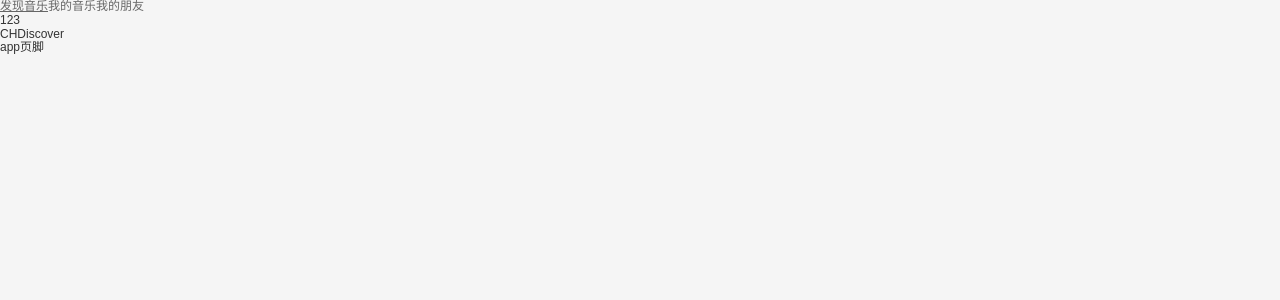
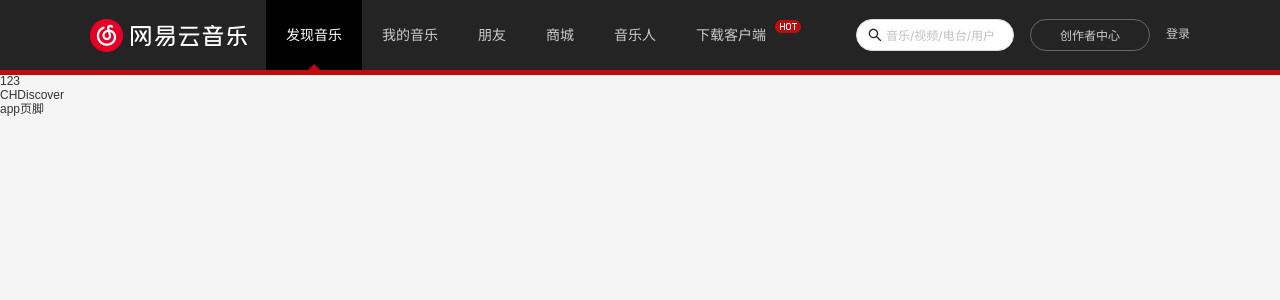
Before and after one commit to 1259364843/music-react1, a React (Create React App) app: page /#/discover in a window 1280 px wide. Shown: the top 300 px of the page. Built offline with nearby package versions, Linux system fonts and the light colour scheme.

Commit message:
app-header完成

```diff
--- a/package.json
+++ b/package.json
@@ -3,6 +3,7 @@
   "version": "0.1.0",
   "private": true,
   "dependencies": {
+    "@ant-design/icons": "^5.0.1",
     "@craco/craco": "^7.0.0",
     "@testing-library/jest-dom": "^5.16.5",
     "@testing-library/react": "^13.4.0",
@@ -13,6 +14,7 @@
     "react-dom": "^18.2.0",
     "react-router-dom": "^6.8.1",
     "react-scripts": "5.0.1",
+    "styled-components": "^5.3.6",
     "web-vitals": "^2.1.4"
   },
   "scripts": {
--- /dev/null
+++ b/src/common/local-data.js
@@ -0,0 +1,93 @@
+// 头部链接
+export const headerLinks = [
+  {
+    title: "发现音乐",
+    link: "/discover"
+  },
+  {
+    title: "我的音乐",
+    link: "/mine"
+  },
+  {
+    title: "朋友",
+    link: "/friend"
+  },
+  {
+    title: "商城",
+    link: "https://music.163.com/store/product"
+  },
+  {
+    title: "音乐人",
+    link: "https://music.163.com/nmusician/web/index#/"
+  },
+  {
+    title: "下载客户端",
+    link: "https://music.163.com/#/download"
+  }
+]
+
+export const footerLinks = [
+  {
+    title: "服务条款",
+    link: "https://st.music.163.com/official-terms/service"
+  },
+  {
+    title: "隐私政策",
+    link: "https://st.music.163.com/official-terms/privacy"
+  },
+  {
+    title: "儿童隐私政策",
+    link: "https://st.music.163.com/official-terms/children"
+  },
+  {
+    title: "版权投诉指引",
+    link: "https://music.163.com/st/staticdeal/complaints.html"
+  },
+  {
+    title: "意见反馈",
+    link: "#"
+  }
+]
+
+export const footerImages = [
+  {
+    link: "https://music.163.com/st/userbasic#/auth"
+  },
+  {
+    link: "https://music.163.com/recruit"
+  },
+  {
+    link: "https://music.163.com/web/reward"
+  },
+  {
+    link: "https://music.163.com/uservideo#/plan"
+  }
+]
+
+// discover中的数据
+export const dicoverMenu = [
+  {
+    title: "推荐",
+    link: "/discover/recommend"
+  },
+  {
+    title: "排行榜",
+    link: "/discover/ranking"
+  },
+  {
+    title: "歌单",
+    link: "/discover/songs"
+  },
+  {
+    title: "主播电台",
+    link: "/discover/djradio"
+  },
+  {
+    title: "歌手",
+    link: "/discover/artist"
+  },
+  {
+    title: "新碟上架",
+    link: "/discover/album"
+  },
+]
--- a/src/components/app-header/index.jsx
+++ b/src/components/app-header/index.jsx
@@ -1,13 +1,57 @@
 import React, { memo } from 'react'
 import { NavLink } from "react-router-dom";
 
+import { headerLinks } from '@/common/local-data.js';
+
+// 样式组件
+import { HeaderWrapper, HeaderLeft, HeaderRight } from './style'
+// antd组件
+import { Input } from 'antd'
+// 搜索图标
+import { SearchOutlined } from '@ant-design/icons'
 // 头部组件
 export default memo(function CHAppHeader() {
+  // 判断是路由跳转还是普通超链接
+  const showSelectItem = (item, index) => {
+    if (index < 3) {
+      return(
+        <NavLink to={item.link}>{item.title}
+        <i className="sprite_01 icon"></i>
+        </NavLink>
+      )
+    } else {
+      return(
+        <a href={item.link}>{item.title}</a>
+      )
+    }
+  }
   return (
-    <div>
-      <NavLink to={'/'}>发现音乐</NavLink>
-      <NavLink to={'/mine'}>我的音乐</NavLink>
-      <NavLink to={'/friend'}>我的朋友</NavLink>
-    </div>
+    <HeaderWrapper>
+      <div className='content wrap-v1'>
+        <HeaderLeft>
+          {/*1.logo*/}
+          <a href='#/' className='logo sprite_01'> </a>
+          {/*2.头部链接*/}
+          <div className="select-list">
+            {
+              headerLinks.map((item, index) => {
+                return(
+                  <div key={item.title}  className="select-item">
+                    {showSelectItem(item, index)}
+                  </div>
+                )
+              })
+            }
+          </div>
+        </HeaderLeft>
+        <HeaderRight>
+            {/*搜索框*/}
+            <Input className='search' placeholder='音乐/视频/电台/用户' prefix={<SearchOutlined />}/>
+            <div className="center">创作者中心</div>
+            <div>登录</div>
+        </HeaderRight>
+      </div>
+      <div className='divider'></div>
+    </HeaderWrapper>
   )
 })
--- /dev/null
+++ b/src/components/app-header/style.js
@@ -0,0 +1,108 @@
+import styled from 'styled-components'
+
+export const HeaderWrapper = styled.div`
+  height: 75px;
+  font-size: 14px;
+  color: #fff;
+  background-color: #242424;
+
+  .content {
+    height: 70px;
+    /* background-color: gray; */
+    display: flex;
+    justify-content: space-between;
+  }
+
+  .divider {
+    height: 5px;
+    background-color: #C20C0C;
+  }
+`
+
+export const HeaderLeft = styled.div`
+  display: flex;
+
+  .logo {
+    display: block;
+    width: 176px;
+    height: 69px;
+    background-position: 0 0;
+    text-indent: -9999px;
+  }
+
+  .select-list {
+    display: flex;
+    line-height: 70px;
+
+    .select-item {
+      /* 相对定位 */
+      position: relative;
+      a {
+        display: block;
+        padding: 0 20px;
+        color: #ccc;
+      }
+
+      :last-of-type a {
+        position: relative;
+        /* 伪元素 */
+        ::after {
+          position: absolute;
+          content: "";
+          width: 28px;
+          height: 19px;
+          background-image: url(${require("@/assets/img/sprite_01.png")});
+          background-position: -190px 0;
+          top: 20px;
+          right: -15px;
+        }
+      }
+
+      &:hover a, a.active {
+        color: #fff;
+        background: #000;
+        text-decoration: none;
+      }
+
+      .active .icon {
+        position: absolute;
+        display: inline-block;
+        width: 12px;
+        height: 7px;
+        bottom: -1px;
+        left: 50%;
+        transform: translate(-50%, 0);
+        background-position: -226px 0;
+      }
+    }
+  }
+`
+
+export const HeaderRight = styled.div`
+  display: flex;
+  align-items: center;
+  color: #ccc;
+  font-size: 12px;
+  .search {
+    width: 158px;
+    height: 32px;
+    border-radius: 16px;
+
+    input {
+      &::placeholder {
+        font-size: 12px;
+      }
+    }
+  }
+
+  .center {
+    width: 120px;
+    height: 32px;
+    line-height: 32px;
+    text-align: center;
+    border: 1px solid #666;
+    border-radius: 16px;
+    margin: 0 16px;
+    background-color: transparent;
+  }
+`
```
Also changed, not shown: 1 other file (tests, documents, lock files or other folders).
